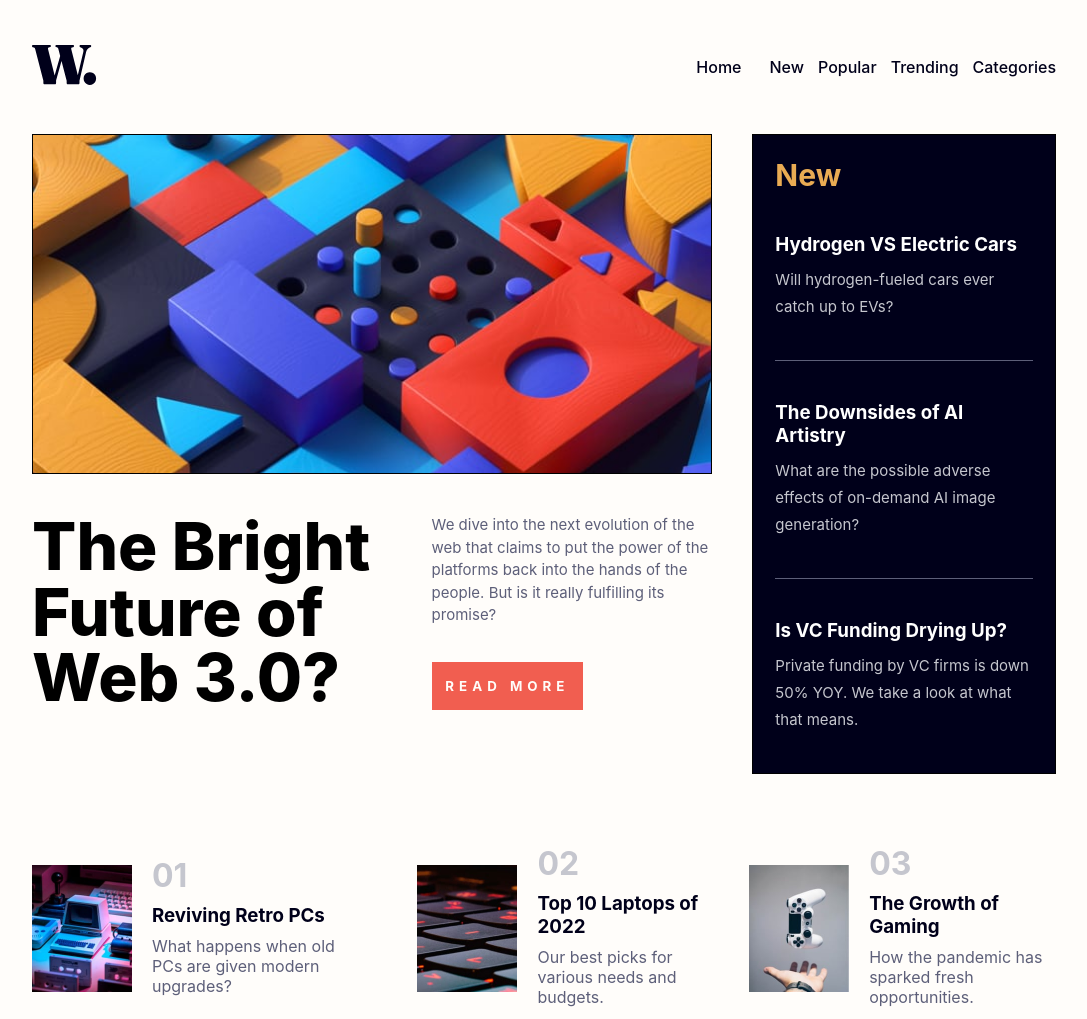
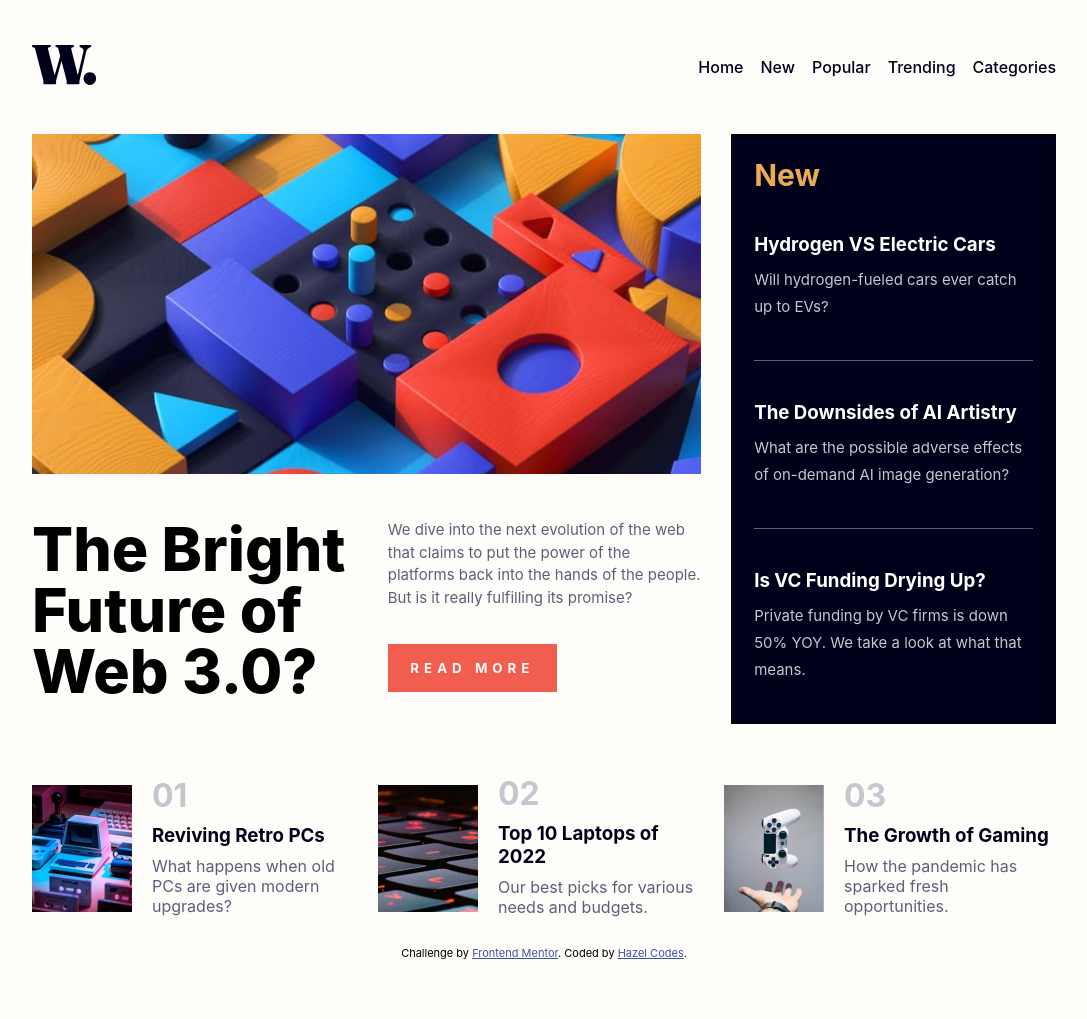
Before and after one commit to Akanimo-Umoh/News-Homepage, a plain HTML site: page index.html in a window 1280 px wide. Shown: the top 1019 px of the page, without its empty margins (96-1183 px from the left). Drawn offline with Linux system fonts and the light colour scheme.

Commit message:
News Homepage

```diff
--- a/index.html
+++ b/index.html
@@ -28,7 +28,7 @@
             <img id="close" class="close_btn" src="assets/images/icon-menu-close.svg" alt="">
           </div>
           <ul class="dropdown_items">
-            <li><a href="#">Home</a></li>
+            <li class="dropdown_items"><a class="dropdown_items" href="#">Home</a></li>
             <li><a href="#">New</a></li>
             <li><a href="#">Popular</a></li>
             <li><a href="#">Trending</a></li>
@@ -80,17 +80,17 @@
     <div class="question_ctn">
       <h1 class="new_text">New</h1>
       <div class="questions">
-        <h3>Hydrogen VS Electric Cars</h3>
+        <a href="#"><h3>Hydrogen VS Electric Cars</h3></a>
         <p>Will hydrogen-fueled cars ever catch up to EVs?</p>
       </div>
 
       <div class="questions">
-        <h3>The Downsides of AI Artistry</h3>
+        <a href="#"><h3>The Downsides of AI Artistry</h3></a>
         <p>What are the possible adverse effects of on-demand AI image generation?</p>
       </div>
 
       <div class="questions">
-        <h3>Is VC Funding Drying Up?</h3>
+        <a href="#"><h3>Is VC Funding Drying Up?</h3></a>
         <p>Private funding by VC firms is down 50% YOY. We take a look at what that means.</p>
       </div>
     </div>
@@ -106,7 +106,7 @@
       </div>
       <div class="picks_text">
         <h1>01</h1>
-        <h3>Reviving Retro PCs</h3>
+        <a href="#"><h3>Reviving Retro PCs</h3></a>
         <p>What happens when old PCs are given modern upgrades?</p>
       </div>
     </div>
@@ -117,7 +117,7 @@
       </div>
       <div class="picks_text">
         <h1>02</h1>
-        <h3>Top 10 Laptops of 2022</h3>
+        <a href="#"><h3>Top 10 Laptops of 2022</h3></a>
         <p>Our best picks for various needs and budgets.</p>
       </div>
     </div>
@@ -128,7 +128,7 @@
       </div>
       <div class="picks_text">
         <h1>03</h1>
-        <h3>The Growth of Gaming</h3>
+        <a href="#"><h3>The Growth of Gaming</h3></a>
         <p>How the pandemic has sparked fresh opportunities.</p>
       </div>
     </div>
--- a/index.js
+++ b/index.js
@@ -1,8 +1,32 @@
 document.getElementById("open").onclick = function() {
     document.getElementById("dropdown").style.right = "0%";
-    window.body.style.background = rgba(0, 0, 0, 0.4);
+    // document.getElementById("dropdown").style.opacity = "1";
+    const body = document.querySelector('body');
+    const nav = document.querySelector('nav');
+    const dropdown = document.querySelector('#dropdown');
+    const logo = document.querySelector('.logo');
+
+    for (let i = 0; i < body.children.length; i++) {
+      if (body.children[i] !== nav && body.children[i] !== dropdown) {
+        body.children[i].style.opacity = 0.5;
+      }
+    }
+
+    nav.style.opacity = 1;
+    logo.style.opacity = 0.5;
+    dropdown.style.opacity = 1;
+    dropdown.style.zIndex = 999;
 }
 
 document.getElementById("close").onclick = function() {
     document.getElementById("dropdown").style.right = "-100%";
+
+    const body = document.querySelector('body');
+    const logo = document.querySelector('.logo');
+
+    for (let i = 0; i < body.children.length; i++) {
+        body.children[i].style.opacity = 1;
+    }
+
+    logo.style.opacity = 1;
 }
--- a/main.css
+++ b/main.css
@@ -128,6 +128,7 @@ nav {
 .read_btn:hover {
     background: var(--Neutral-Very-dark-blue);
     cursor: pointer;
+    border: 1px solid var(--Neutral-Very-dark-blue);
 }
 
 .question_ctn {
@@ -135,6 +136,10 @@ nav {
     background: var(--Neutral-Very-dark-blue);
     padding: 22px 22px 0px 22px;
     margin-bottom: 70px;
+}
+
+.questions a {
+    text-decoration: none;
 }
 
 .new_text {
@@ -175,6 +180,10 @@ nav {
     margin-bottom: 30px;
 }
 
+.picks_text a {
+    text-decoration: none;
+}
+
 .picks_img_ctn img {
     width: 100px;
 }
@@ -206,7 +215,7 @@ nav {
     display: none;
 }
 
-@media screen and (min-width: 1024px) {
+@media screen and (min-width: 1000px) {
     body {
         padding: 0 10% 0px 10%;
     }
@@ -220,7 +229,7 @@ nav {
     }
 
     .img2 {
-        border: 1px solid black;
+        /* border: 1px solid black; */
         width: 100%;
         height: 340px;
         object-fit: cover;
@@ -249,14 +258,8 @@ nav {
 
     .desktop_menu li {
         padding: 0;
-        padding-right: 14px;
+        padding-right: 40px;
         margin: 0;
-    }
-
-    .desktop_menu li:first-child {
-        padding: 0;
-        margin: 0;
-        padding-right: 28px;
     }
 
     .desktop_menu li:last-child {
@@ -266,37 +269,59 @@ nav {
 
     .main_body {
         display: flex;
+        gap: 40px;
         /* border: 1px solid black; */
-        gap: 40px;
+        /* border: 1px solid black; */
+    }
+
+    .body1 {
+        /* border: 1px solid black; */
+        width: 150%;
     }
 
     .box1 {
         /* border: 1px solid black; */
+        /* display: flex; */
+        justify-content: center;
+        /* align-items: center; */
+        padding: 0;
+        /* gap: 30px; */
         display: grid;
         grid-auto-flow: column;
-        margin-top: 40px;
+        margin-top: 45px;
+    }
+
+    .box1 div {
+        /* width: 40%; */
+        /* border: 1px solid black; */
     }
 
     .question_ctn {
-        width: 31%;
-    }
-
-    .body1 {
         /* border: 1px solid black; */
-        width: 70%;
+        width: 67%;
     }
 
     .questions p {
         line-height: 1.8;
     }
 
+    .header_ctn {
+        /* border: 1px solid black; */
+        width: 80%;
+    }
+
+    .intro_ctn {
+        /* border: 1px solid black; */
+        margin-left: -76px;
+    }
+
     .header {
         font-weight: var(--Weight8);
-        font-size: 4.1rem;
+        font-size: 3.8rem;
         margin: 0;
         /* border: 1px solid black; */
         line-height: 1;
-        width: 80%;
+        /* width: 80%; */
     }
 
     .read_btn {
@@ -308,35 +333,52 @@ nav {
         line-height: 1.5;
     }
 
-    .intro_ctn {
+    .picks_ctn {
+        display: flex;
+        gap: 35px;
+        /* align-items: center; */
         /* border: 1px solid black; */
-        margin-left: -24px;
+        padding: 0;
     }
 
-    .picks_ctn {
-        display: flex;
-        justify-content: space-around;
+    .top_picks {
         /* border: 1px solid black; */
-        gap: 50px;
+        /* width: 33.33%; */
+        width: 100%;
         margin: 0;
         padding: 0;
     }
 
-    .top_picks:first-child {
+}
+
+@media only screen and (min-width: 1024px) and (max-width: 1330px) {
+    .main_body {
         /* border: 1px solid black; */
-        margin-right: 0px;
-
+        margin-bottom: -20px;
+        gap: 30px;
     }
 
-    .top_picks:nth-child(2) {
-        /* border: 1px solid black; */
-        position: relative;
-        /* padding-left: 10px; */
+    .desktop_menu li {
+        padding: 0;
+        padding-right: 17px;
+        margin: 0;
     }
 
-    .top_picks:last-child {
+    .picks_ctn {
         /* border: 1px solid black; */
-        margin-right: 0px;
+        gap: 14px;
+    }
+}
+
+@media only screen and (min-width: 1000px) and (max-width: 1023px) {
+    .main_body {
+        /* border: 1px solid black; */
+        margin-bottom: -30px;
+    }
+
+    .picks_ctn {
+        gap: 15px;
+        margin-bottom: 20px;
     }
 
 }
```
Lines whose indentation alone changed are shown as unchanged.
